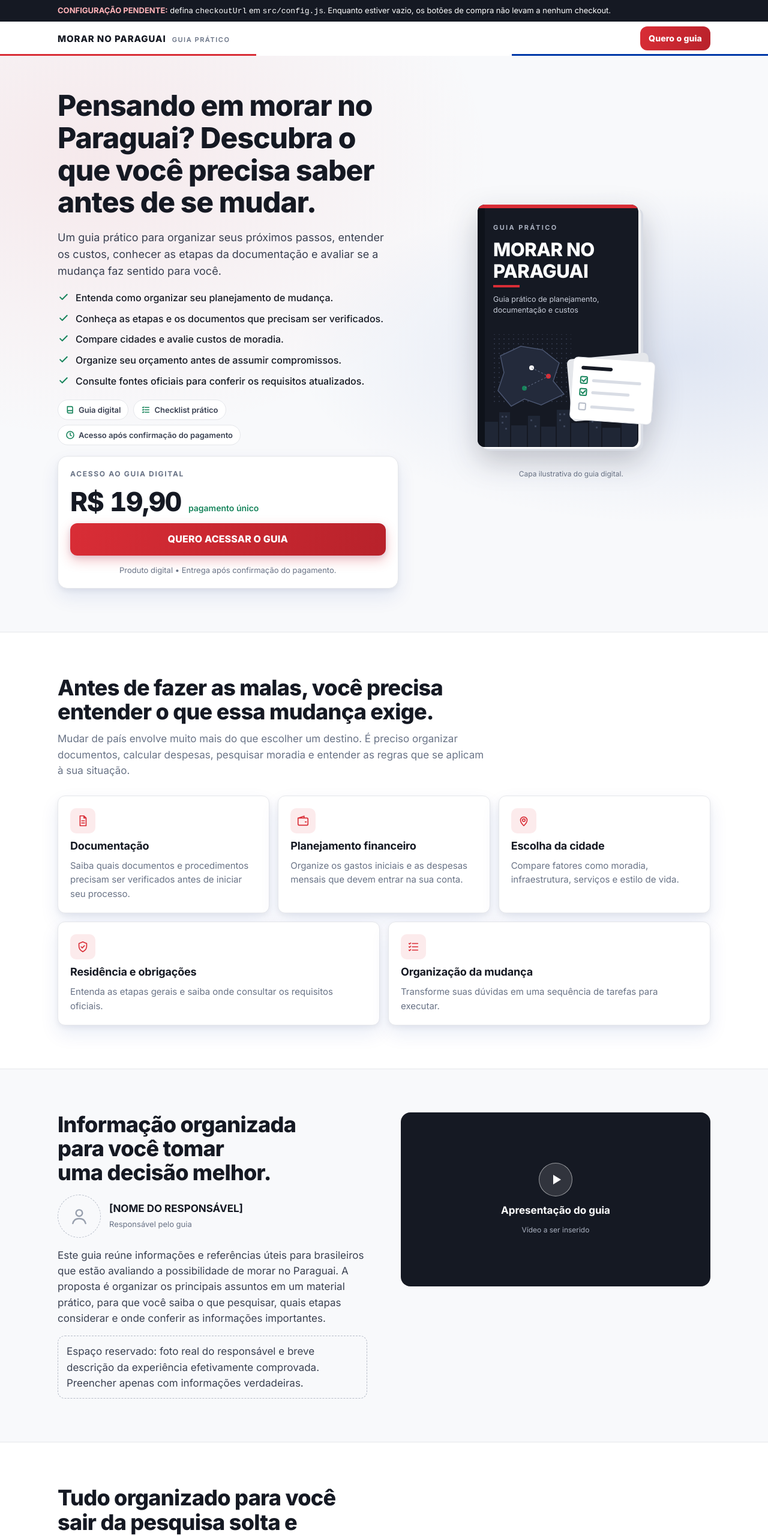
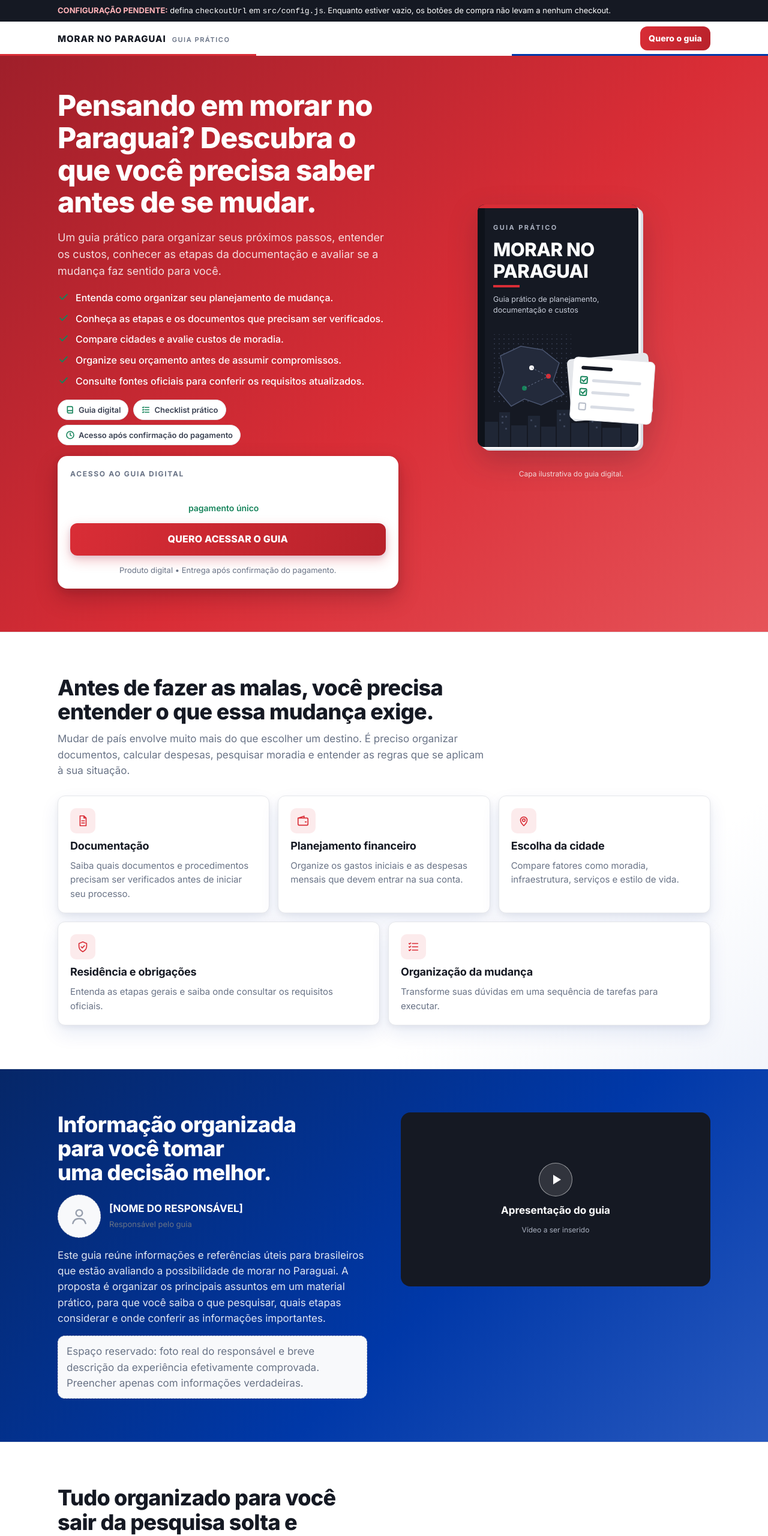
Before and after one commit to eduardoftn1/DSL, a React (Vite) app: page / in a window 1280 px wide. Shown: the top 2560 px of the page at 60% size. Built offline with nearby package versions, Linux system fonts and the light colour scheme.

Commit message:
o fundo só deve ser branco em algumas sessões, em geral: deve funcio...
Gerado pelo Zenly.

```diff
--- a/src/sections/Cities.jsx
+++ b/src/sections/Cities.jsx
@@ -43,7 +43,7 @@ function costText(id) {
 
 export default function Cities() {
   return (
-    <section className="section band-white" aria-labelledby="h-city">
+    <section className="section band-white theme-white" aria-labelledby="h-city">
       <div className="wrap">
         <div className="section-head">
           <h2 id="h-city">Qual cidade faz mais sentido para você?</h2>
--- a/src/sections/Close.jsx
+++ b/src/sections/Close.jsx
@@ -13,7 +13,7 @@ const OFFER_ITEMS = [
 export function Offer() {
   const { buy } = useApp();
   return (
-    <section className="offer-sec" id="oferta" aria-labelledby="h-offer">
+    <section className="offer-sec theme-white" id="oferta" aria-labelledby="h-offer">
       <div className="wrap offer-grid">
         <div className="offer-copy">
           <h2 id="h-offer">Comece seu planejamento com mais clareza.</h2>
@@ -74,7 +74,7 @@ const FAQ = [
 
 export function Faq() {
   return (
-    <section className="section" aria-labelledby="h-faq">
+    <section className="section theme-blue" aria-labelledby="h-faq">
       <div className="wrap">
         <div className="section-head">
           <h2 id="h-faq">Perguntas frequentes</h2>
--- a/src/sections/Info.jsx
+++ b/src/sections/Info.jsx
@@ -13,7 +13,7 @@ const PROBLEMS = [
 
 export function Identification() {
   return (
-    <section className="section band-white" aria-labelledby="h-ident">
+    <section className="section band-white theme-white" aria-labelledby="h-ident">
       <div className="wrap">
         <div className="section-head">
           <h2 id="h-ident">Antes de fazer as malas, você precisa entender o que essa mudança exige.</h2>
@@ -87,7 +87,7 @@ function Video() {
 
 export function Expert() {
   return (
-    <section className="section" aria-labelledby="h-expert">
+    <section className="section theme-blue" aria-labelledby="h-expert">
       <div className="wrap expert-grid">
         <div className="expert-copy">
           <h2 id="h-expert">Informação organizada para você tomar uma decisão melhor.</h2>
@@ -162,7 +162,7 @@ const ITEMS = [
 
 export function Receive() {
   return (
-    <section className="section band-white" aria-labelledby="h-recv">
+    <section className="section band-white theme-white" aria-labelledby="h-recv">
       <div className="wrap">
         <div className="section-head">
           <h2 id="h-recv">Tudo organizado para você sair da pesquisa solta e partir para o planejamento.</h2>
--- a/src/sections/Plan.jsx
+++ b/src/sections/Plan.jsx
@@ -12,7 +12,7 @@ const STEPS = [
 
 export function Docs() {
   return (
-    <section className="section" aria-labelledby="h-docs">
+    <section className="section theme-blue" aria-labelledby="h-docs">
       <div className="wrap docs-grid">
         <div>
           <div className="section-head" style={{ marginBottom: 20 }}>
@@ -70,7 +70,7 @@ const CATEGORIES = [
 export function Finance() {
   const { goto } = useApp();
   return (
-    <section className="section band-white" aria-labelledby="h-fin">
+    <section className="section band-white theme-white" aria-labelledby="h-fin">
       <div className="wrap fin-grid">
         <div className="fin-copy">
           <h2 id="h-fin">Quanto dinheiro você precisa reservar para começar?</h2>
@@ -130,7 +130,7 @@ const ORGANIZED = [
 
 export function Compare() {
   return (
-    <section className="section" aria-labelledby="h-diff">
+    <section className="section theme-red" aria-labelledby="h-diff">
       <div className="wrap">
         <div className="section-head">
           <h2 id="h-diff">Por que usar um guia em vez de começar do zero?</h2>
--- a/src/sections/Previews.jsx
+++ b/src/sections/Previews.jsx
@@ -66,7 +66,7 @@ export default function Previews() {
   };
 
   return (
-    <section className="section" aria-labelledby="h-prev">
+    <section className="section theme-red" aria-labelledby="h-prev">
       <div className="wrap">
         <div className="section-head">
           <h2 id="h-prev">Veja como o material está organizado.</h2>
--- a/src/sections/Top.jsx
+++ b/src/sections/Top.jsx
@@ -49,7 +49,7 @@ const CHIPS = [
 export function Hero() {
   const { buy } = useApp();
   return (
-    <section className="hero" id="hero" aria-labelledby="h-hero">
+    <section className="hero theme-red" id="hero" aria-labelledby="h-hero">
       <div className="wrap hero-grid">
         <div className="hero-copy">
           <h1 id="h-hero">Pensando em morar no Paraguai? Descubra o que você precisa saber antes de se mudar.</h1>
--- a/src/styles.css
+++ b/src/styles.css
@@ -250,5 +250,53 @@ svg.i{width:22px;height:22px;flex:none;fill:none;stroke:currentColor;stroke-widt
 .thanks-card ol{display:grid;gap:10px;counter-reset:t}
 .thanks-card ol li{display:grid;grid-template-columns:28px 1fr;gap:10px;counter-increment:t}
 .thanks-card ol li::before{content:counter(t);width:26px;height:26px;border-radius:50%;background:var(--fg);color:#fff;display:grid;place-items:center;font-size:13px;font-weight:800}
+
+/* Alternância inspirada nas cores do Paraguai: vermelho, branco e azul. */
+.theme-red{
+  color:#fff;
+  background:linear-gradient(135deg,#9f1f2a 0%,var(--red) 54%,#e65359 100%);
+  border-color:transparent;
+}
+.theme-blue{
+  color:#fff;
+  background:linear-gradient(135deg,#062768 0%,var(--blue) 58%,#2859bf 100%);
+  border-color:transparent;
+}
+.theme-white{
+  color:var(--fg);
+  background:linear-gradient(145deg,#fff 0%,#fff 72%,#f2f5fb 100%);
+}
+.theme-red .section-head p,
+.theme-red .lead,
+.theme-red .caption,
+.theme-red .city-note,
+.theme-red .cmp-foot,
+.theme-blue .section-head p{
+  color:rgba(255,255,255,.84);
+}
+.theme-red .offer-box{
+  border-color:rgba(255,255,255,.7);
+  box-shadow:0 16px 36px rgba(70,12,20,.28),0 4px 12px rgba(21,25,35,.12);
+}
+.theme-red .card,
+.theme-blue .card{
+  color:var(--fg);
+}
+.theme-red .prev-btn{color:#fff}
+.theme-red .prev-btn span.z{color:rgba(255,255,255,.8)}
+.theme-blue .expert-copy p{color:rgba(255,255,255,.88)}
+.theme-blue .expert-copy .todo{color:var(--muted)}
+.theme-blue .faq details{
+  color:var(--fg);
+  box-shadow:0 8px 24px rgba(0,16,56,.18);
+}
+.offer-sec.theme-white{
+  background:linear-gradient(135deg,#fff 0%,#fff 58%,#edf2fc 100%);
+  color:var(--fg);
+}
+.offer-sec.theme-white .offer-copy p{color:#3A4152}
+.offer-sec.theme-white .offer-card{
+  box-shadow:0 18px 40px rgba(0,56,168,.15),0 5px 14px rgba(21,25,35,.08);
+}
 .support{background:var(--bg);border:1px solid var(--line);border-radius:var(--radius);padding:12px 14px;font-size:14px}
 .support b{display:block}
```
